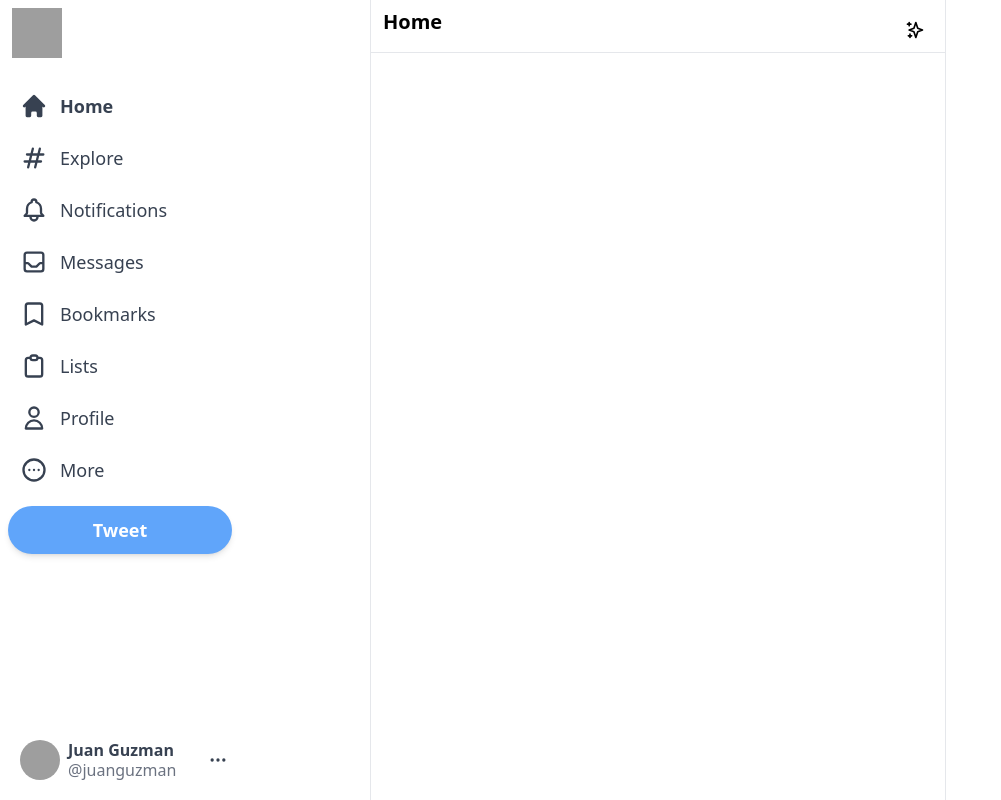
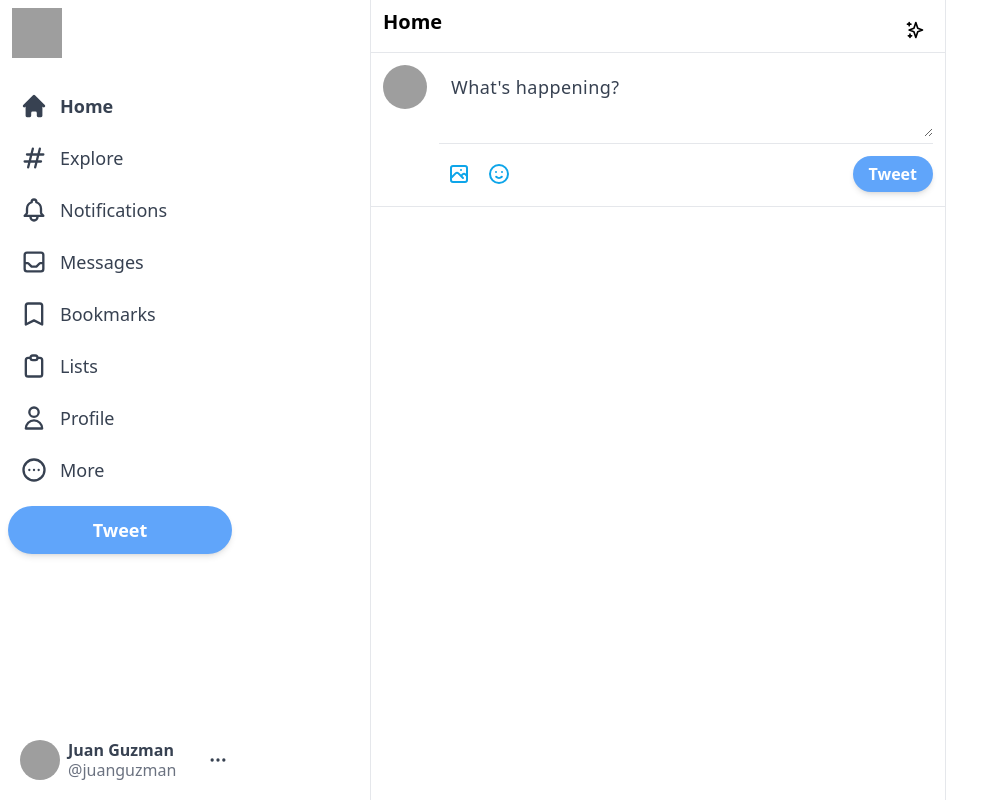
Before and after one commit to JuanGuzman1/twitter, a Next.js app: page / in a window 1280 px wide. Shown: the whole page, without its empty margins (0-1001 px from the left). Built offline with nearby package versions, Linux system fonts and the light colour scheme; grey boxes are pictures that could not be loaded.

Commit message:
add the input section of the feed component

```diff
--- a/components/Feed.js
+++ b/components/Feed.js
@@ -1,4 +1,5 @@
 import { SparklesIcon } from "@heroicons/react/outline";
+import Input from "./Input";
 
 export default function Feed() {
   return (
@@ -9,6 +10,7 @@
           <SparklesIcon className="h-5" />
         </div>
       </div>
+      <Input />
     </div>
   );
 }
--- /dev/null
+++ b/components/Input.js
@@ -0,0 +1,32 @@
+import { EmojiHappyIcon, PhotographIcon } from "@heroicons/react/outline";
+import React from "react";
+
+export default function Input() {
+  return (
+    <div className="flex border-b border-gray-200 p-3 space-x-3">
+      <img
+        src="https://assets.bwbx.io/images/users/iqjWHBFdfxIU/iFQLjEeO6bIQ/v0/-1x-1.jpg"
+        alt="user-img"
+        className="h-11 w-11 rounded-full cursor-pointer hover:brightness-95"
+      />
+      <div className="w-full divide-y divide-gray-200">
+        <div className="">
+          <textarea
+            className="w-full border-none focus:ring-0 text-lg placeholder-gray-700 tracking-wide min-h-[50px] text-gray-700"
+            rows={2}
+            placeholder="What's happening?"
+          ></textarea>
+        </div>
+        <div className="flex items-center justify-between pt-2.5">
+          <div className="flex">
+            <PhotographIcon className="h-10 w-10 hoverEffect p-2 text-sky-500 hover:bg-sky-100" />
+            <EmojiHappyIcon className="h-10 w-10 hoverEffect p-2 text-sky-500 hover:bg-sky-100" />
+          </div>
+          <button className="bg-blue-400 text-white px-4 py-1.5 rounded-full font-bold shadow-md hover:brightness-95 disabled:opacity-50">
+            Tweet
+          </button>
+        </div>
+      </div>
+    </div>
+  );
+}
--- a/package.json
+++ b/package.json
@@ -15,6 +15,7 @@
     "react-dom": "18.2.0"
   },
   "devDependencies": {
+    "@tailwindcss/forms": "^0.5.2",
     "autoprefixer": "^10.4.8",
     "eslint": "8.22.0",
     "eslint-config-next": "12.2.5",
--- a/tailwind.config.js
+++ b/tailwind.config.js
@@ -7,5 +7,5 @@
   theme: {
     extend: {},
   },
-  plugins: [],
+  plugins: [require("@tailwindcss/forms")],
 };
```
Also changed, not shown: 1 other file (tests, documents, lock files or other folders).
